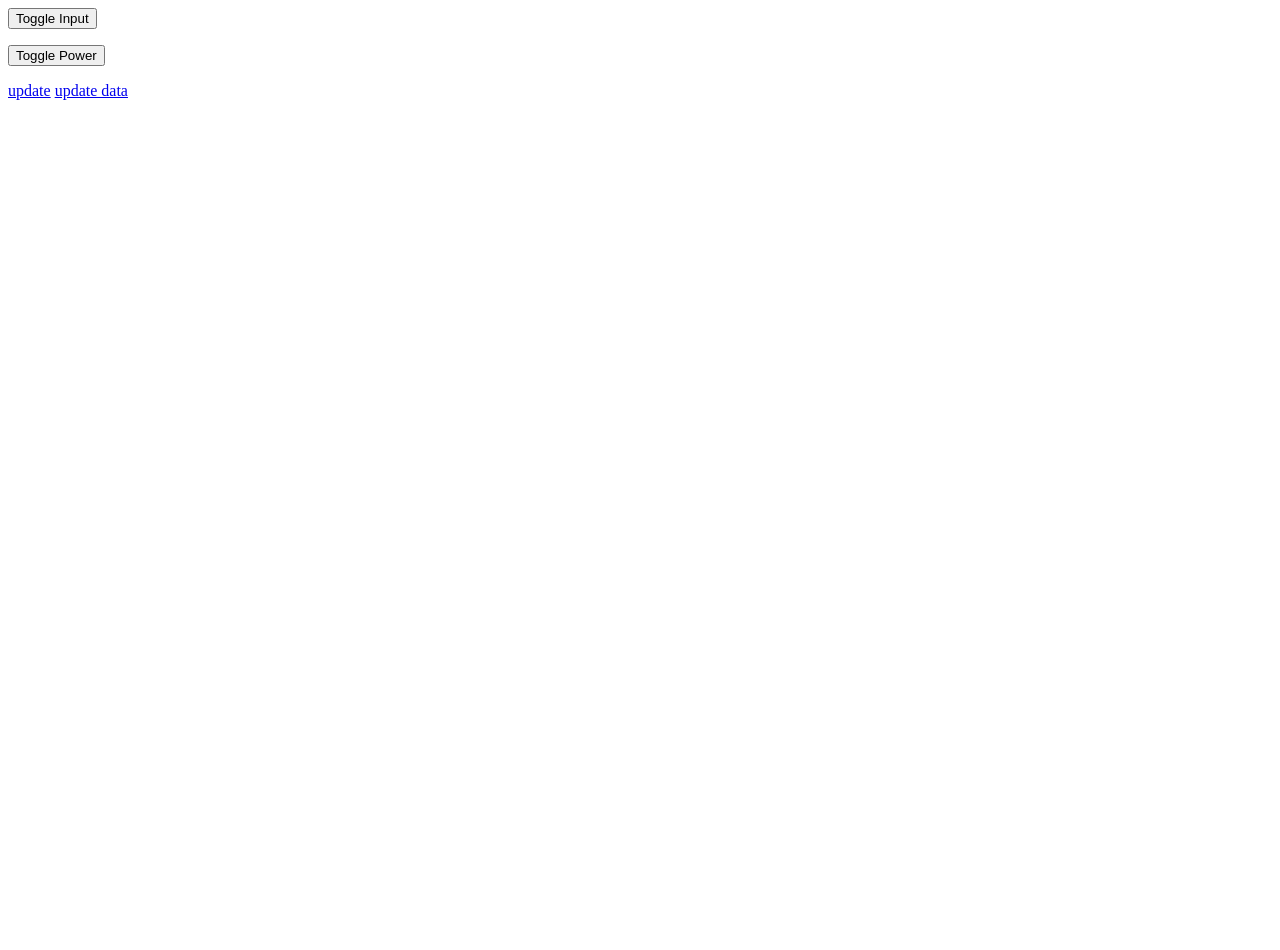
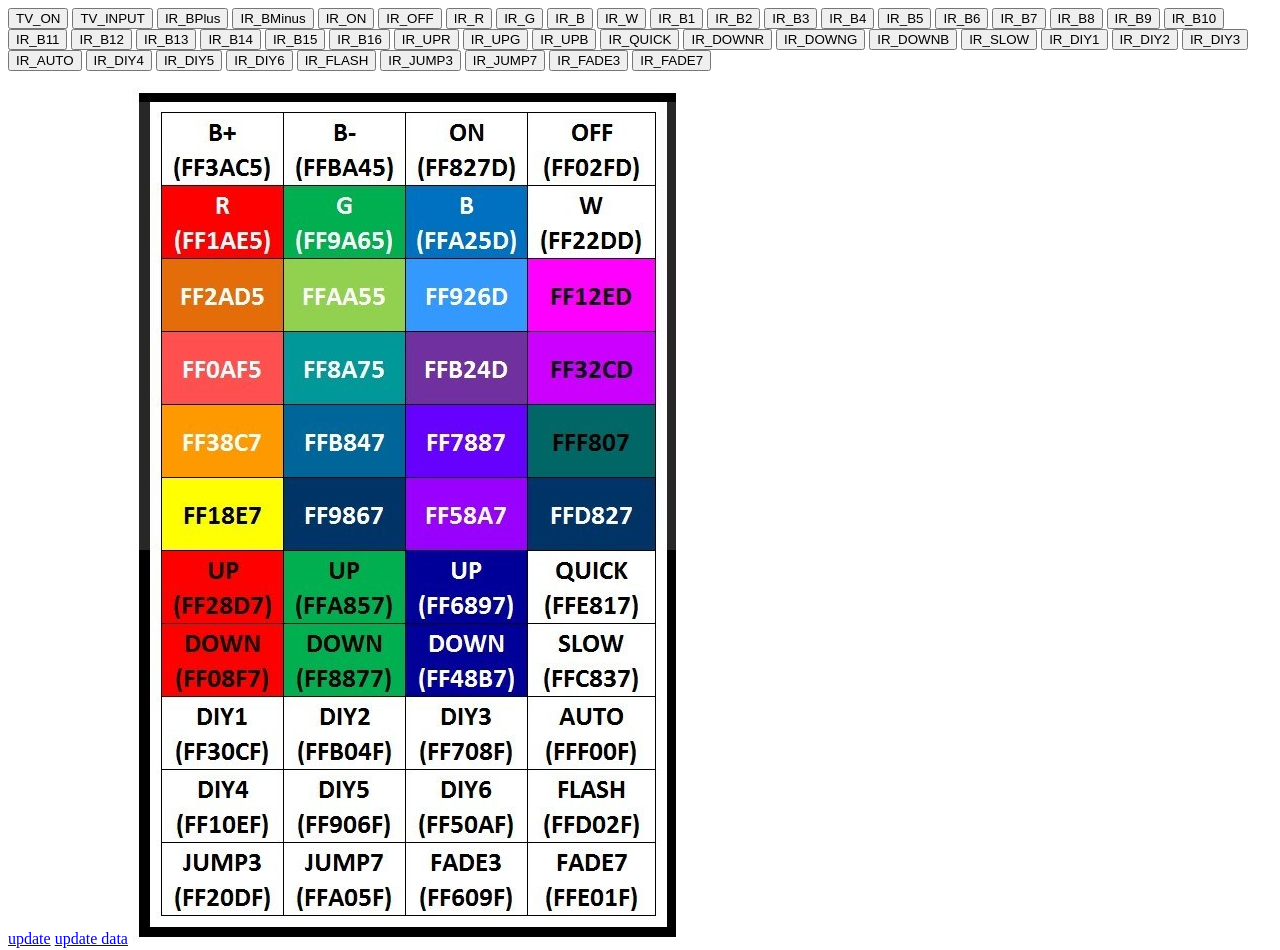
Before and after one commit to williambuttenham/arcade-ir-blaster, a plain HTML site: page data/index.html in a window 1280 px wide. Before the commit the page ends 800 px from the top, so only its background shows below. Drawn offline with Linux system fonts and the light colour scheme.

Commit message:
move image to data show image on page add all led codes

```diff
--- a/data/index.html
+++ b/data/index.html
@@ -1,4 +1,52 @@
-<form action="/input" method="POST"><input type="submit" value="Toggle Input"></form>
-<form action="/power" method="POST"><input type="submit" value="Toggle Power"></form>
+<form method="POST">
+    <input type="submit" name="data" formaction="/command" value="TV_ON">
+    <input type="submit" name="data" formaction="/command" value="TV_INPUT">
+    <input type="submit" name="data" formaction="/command" value="IR_BPlus">
+    <input type="submit" name="data" formaction="/command" value="IR_BMinus">
+    <input type="submit" name="data" formaction="/command" value="IR_ON">
+    <input type="submit" name="data" formaction="/command" value="IR_OFF">
+    <input type="submit" name="data" formaction="/command" value="IR_R">
+    <input type="submit" name="data" formaction="/command" value="IR_G">
+    <input type="submit" name="data" formaction="/command" value="IR_B">
+    <input type="submit" name="data" formaction="/command" value="IR_W">
+    <input type="submit" name="data" formaction="/command" value="IR_B1">
+    <input type="submit" name="data" formaction="/command" value="IR_B2">
+    <input type="submit" name="data" formaction="/command" value="IR_B3">
+    <input type="submit" name="data" formaction="/command" value="IR_B4">
+    <input type="submit" name="data" formaction="/command" value="IR_B5">
+    <input type="submit" name="data" formaction="/command" value="IR_B6">
+    <input type="submit" name="data" formaction="/command" value="IR_B7">
+    <input type="submit" name="data" formaction="/command" value="IR_B8">
+    <input type="submit" name="data" formaction="/command" value="IR_B9">
+    <input type="submit" name="data" formaction="/command" value="IR_B10">
+    <input type="submit" name="data" formaction="/command" value="IR_B11">
+    <input type="submit" name="data" formaction="/command" value="IR_B12">
+    <input type="submit" name="data" formaction="/command" value="IR_B13">
+    <input type="submit" name="data" formaction="/command" value="IR_B14">
+    <input type="submit" name="data" formaction="/command" value="IR_B15">
+    <input type="submit" name="data" formaction="/command" value="IR_B16">
+    <input type="submit" name="data" formaction="/command" value="IR_UPR">
+    <input type="submit" name="data" formaction="/command" value="IR_UPG">
+    <input type="submit" name="data" formaction="/command" value="IR_UPB">
+    <input type="submit" name="data" formaction="/command" value="IR_QUICK">
+    <input type="submit" name="data" formaction="/command" value="IR_DOWNR">
+    <input type="submit" name="data" formaction="/command" value="IR_DOWNG">
+    <input type="submit" name="data" formaction="/command" value="IR_DOWNB">
+    <input type="submit" name="data" formaction="/command" value="IR_SLOW">
+    <input type="submit" name="data" formaction="/command" value="IR_DIY1">
+    <input type="submit" name="data" formaction="/command" value="IR_DIY2">
+    <input type="submit" name="data" formaction="/command" value="IR_DIY3">
+    <input type="submit" name="data" formaction="/command" value="IR_AUTO">
+    <input type="submit" name="data" formaction="/command" value="IR_DIY4">
+    <input type="submit" name="data" formaction="/command" value="IR_DIY5">
+    <input type="submit" name="data" formaction="/command" value="IR_DIY6">
+    <input type="submit" name="data" formaction="/command" value="IR_FLASH">
+    <input type="submit" name="data" formaction="/command" value="IR_JUMP3">
+    <input type="submit" name="data" formaction="/command" value="IR_JUMP7">
+    <input type="submit" name="data" formaction="/command" value="IR_FADE3">
+    <input type="submit" name="data" formaction="/command" value="IR_FADE7">
+</form>
 <a href="update">update</a>
 <a href="uploaddata">update data</a>
+
+<img src="44keyIRRemoteCodes.jpg">
```
Also changed, not shown: data/44keyIRRemoteCodes.jpg (renamed from 44keyIRRemoteCodes.jpg), 1 other file.
